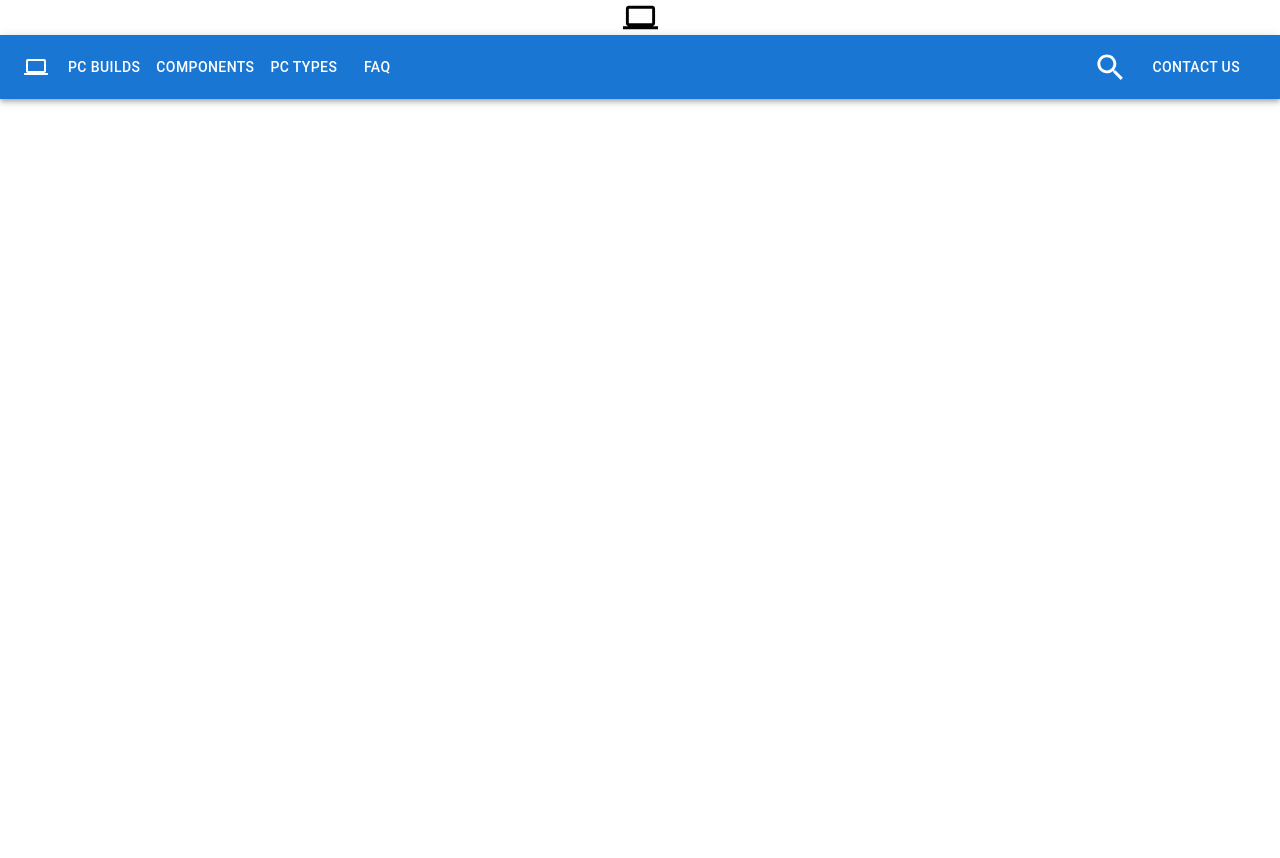
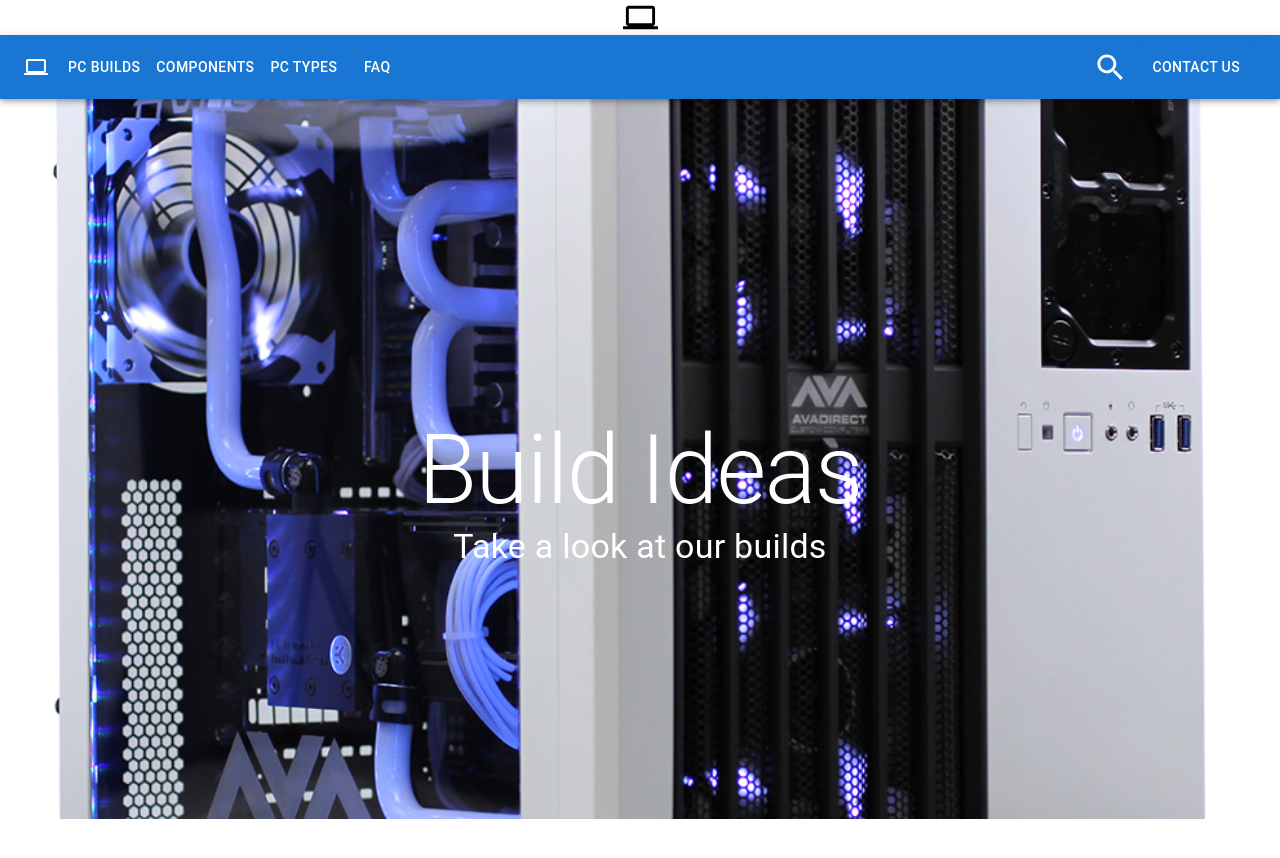
Before and after one commit to myin1/React-Projects-PC-Building, a React (Create React App) app in the folder pc-build/: page /ComputerTypes in a window 1280 px wide. Shown: the top 858 px of the page. Before the commit the page ends 800 px from the top, so only its background shows below. Built offline with nearby package versions, Linux system fonts and the light colour scheme.

Commit message:
Start of comp types page
Beginning work on computer types webpage

```diff
--- a/pc-build/src/App.js
+++ b/pc-build/src/App.js
@@ -5,6 +5,7 @@ import Home from "./pages/Home";
 import Prebuilt from "./pages/Prebuilt";
 import ComputerIcon from "@mui/icons-material/Computer";
 import FAQ from "./pages/FAQ";
+import ComputerTypes from "./pages/ComputerTypes";
 
 function App() {
   return (
@@ -21,6 +22,7 @@ function App() {
       <Navbar />
       <Routes>
         <Route path="/" element={<Home />} exact />
+        <Route path="/ComputerTypes" element={<ComputerTypes />} />
         <Route path="/PCBuilds" element={<Prebuilt />} />
         <Route path="/FAQ" element={<FAQ />} />
       </Routes>
--- /dev/null
+++ b/pc-build/src/pages/ComputerTypes.jsx
@@ -0,0 +1,16 @@
+import Avalanche from "../assets/images/Avalanche_Hardline_Liquid_Cooled_Gaming_PC.png";
+import HeaderBanner from "../components/content/HeaderBanner";
+
+export default function ComputerTypes() {
+  return (
+    <div>
+      <div>
+        <HeaderBanner
+          background={Avalanche}
+          title="Build Ideas"
+          description="Take a look at our builds"
+        />
+      </div>
+    </div>
+  );
+}
```
